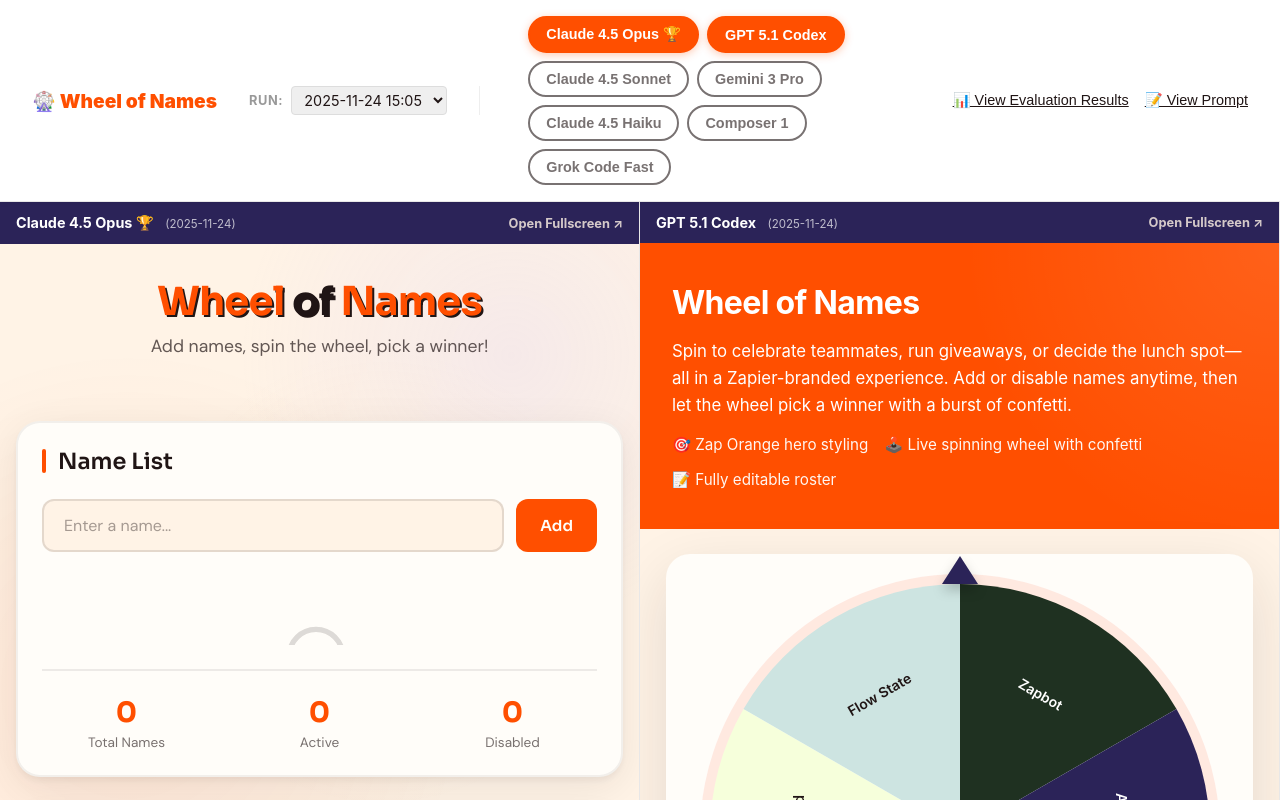
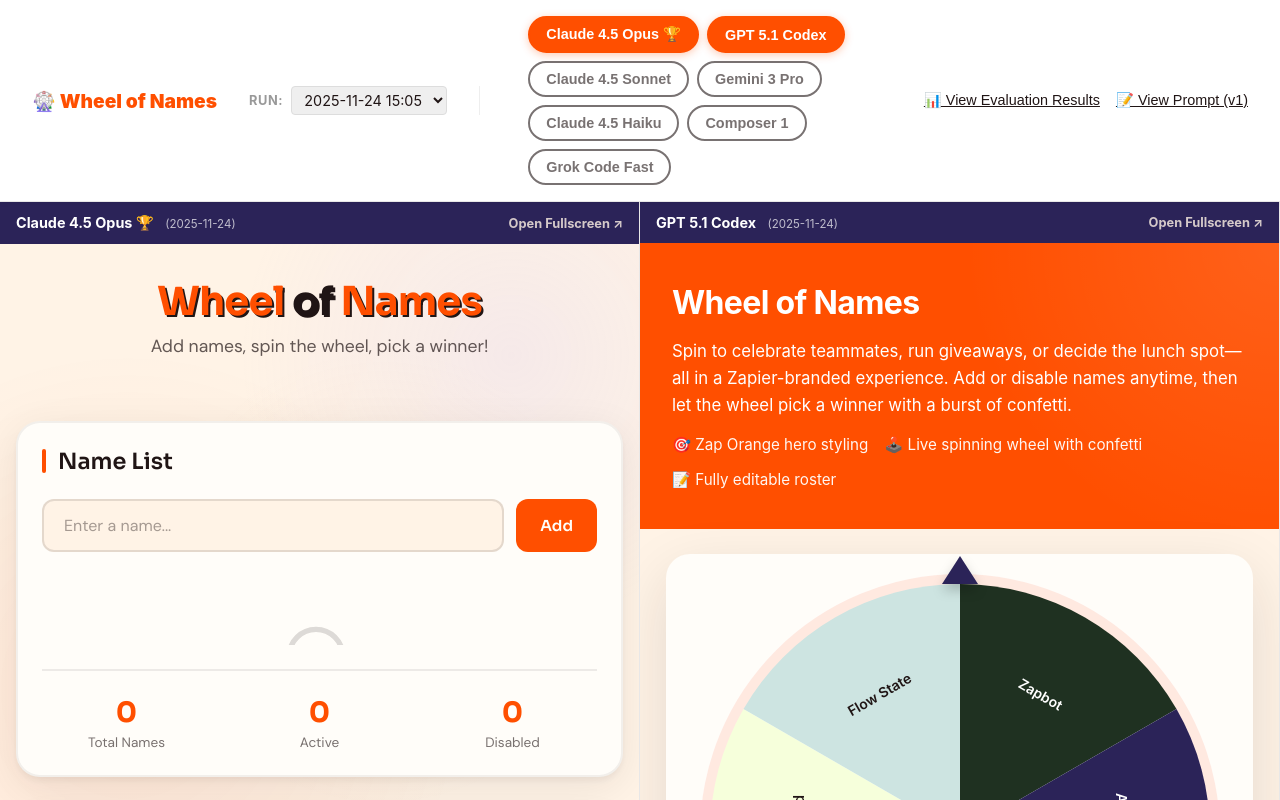
Before and after one commit to austinbjohnson/wheel-of-names, a plain HTML site: page index.html in a window 1280 px wide. Drawn offline with nearby package versions, Linux system fonts and the light colour scheme.

Commit message:
feat: add prompt versioning system
- Create prompts/ directory with versioned prompt files
- Move prompt-oneShot-wON.md to prompts/v1.md with metadata header
- Add promptVersion field to all runs in data.js
- Update dashboard to dynamically show prompt version in View Prompt button
- Document prompt versioning in EVALUATION_RUBRIC.md
- Remove empty wheel-of-names.html placeholder file

```diff
--- a/data.js
+++ b/data.js
@@ -6,6 +6,7 @@
     {
         id: '20251124_1505',
         timestamp: '2025-11-24 15:05',
+        promptVersion: 'v1',
         evalFile: 'evaluations/20251124_1505_results.md',
         models: [
             {
@@ -51,6 +52,7 @@
     {
         id: '20251124_1222',
         timestamp: '2025-11-24 12:22',
+        promptVersion: 'v1',
         evalFile: 'evaluations/20251124_1222_results.md',
         models: [
             {
@@ -89,6 +91,7 @@
     {
         id: '20251124_1100',
         timestamp: '2025-11-24 11:00',
+        promptVersion: 'v1',
         evalFile: 'evaluations/20251124_1100_results.md',
         models: [
             {
--- a/index.html
+++ b/index.html
@@ -285,7 +285,7 @@
 
         <div class="utility-links">
             <button class="utility-btn" onclick="openModal()">📊 View Evaluation Results</button>
-            <button class="utility-btn" onclick="window.open('prompt-oneShot-wON.md', '_blank')">📝 View Prompt</button>
+            <button class="utility-btn" id="viewPromptBtn" onclick="viewPrompt()">📝 View Prompt</button>
         </div>
     </header>
 
@@ -347,6 +347,7 @@
             }
 
             renderUI();
+            updatePromptButton();
         }
 
         function toggleModel(id) {
@@ -427,6 +428,16 @@
             }
         }
 
+        function viewPrompt() {
+            const version = currentRun.promptVersion || 'v1';
+            window.open(`prompts/${version}.md`, '_blank');
+        }
+
+        function updatePromptButton() {
+            const version = currentRun.promptVersion || 'v1';
+            document.getElementById('viewPromptBtn').textContent = `📝 View Prompt (${version})`;
+        }
+
         // Start
         init();
     </script>
```
Also changed, not shown: wheel-of-names.html (deleted), 3 other files.
